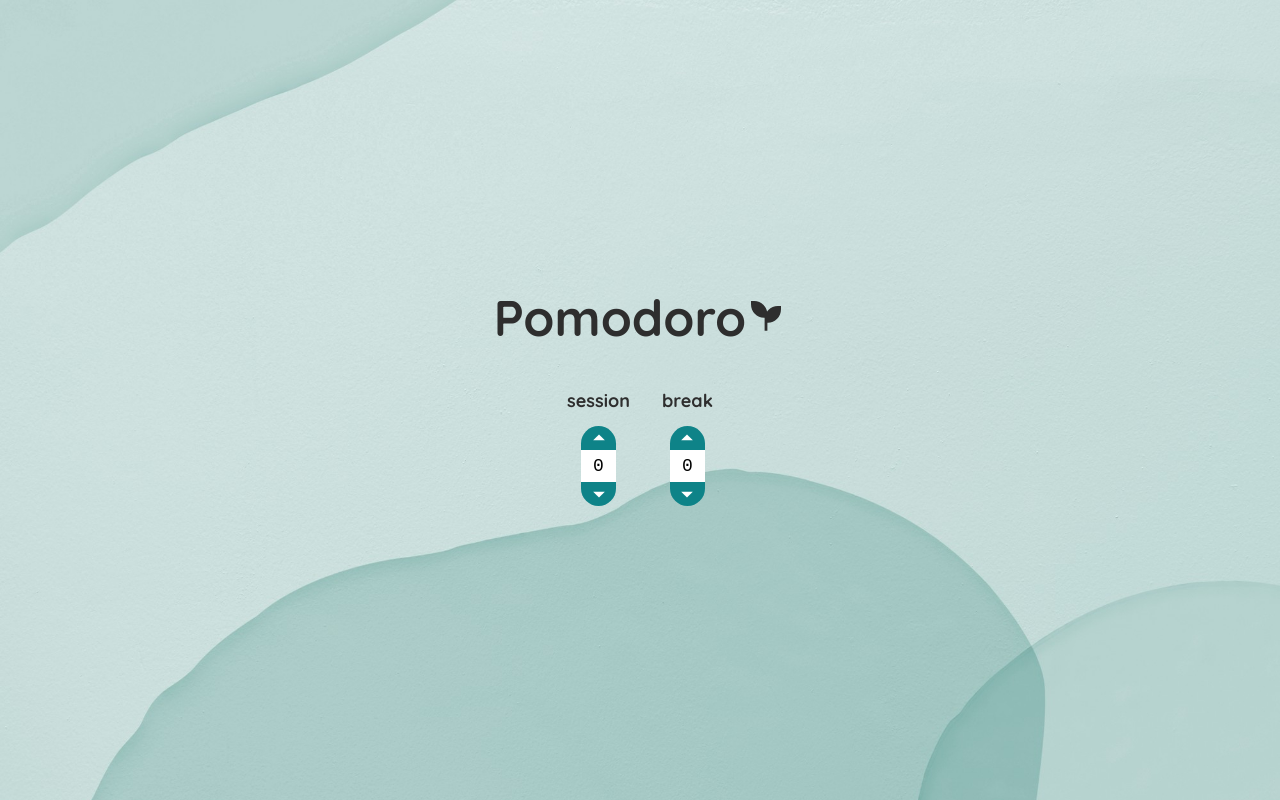
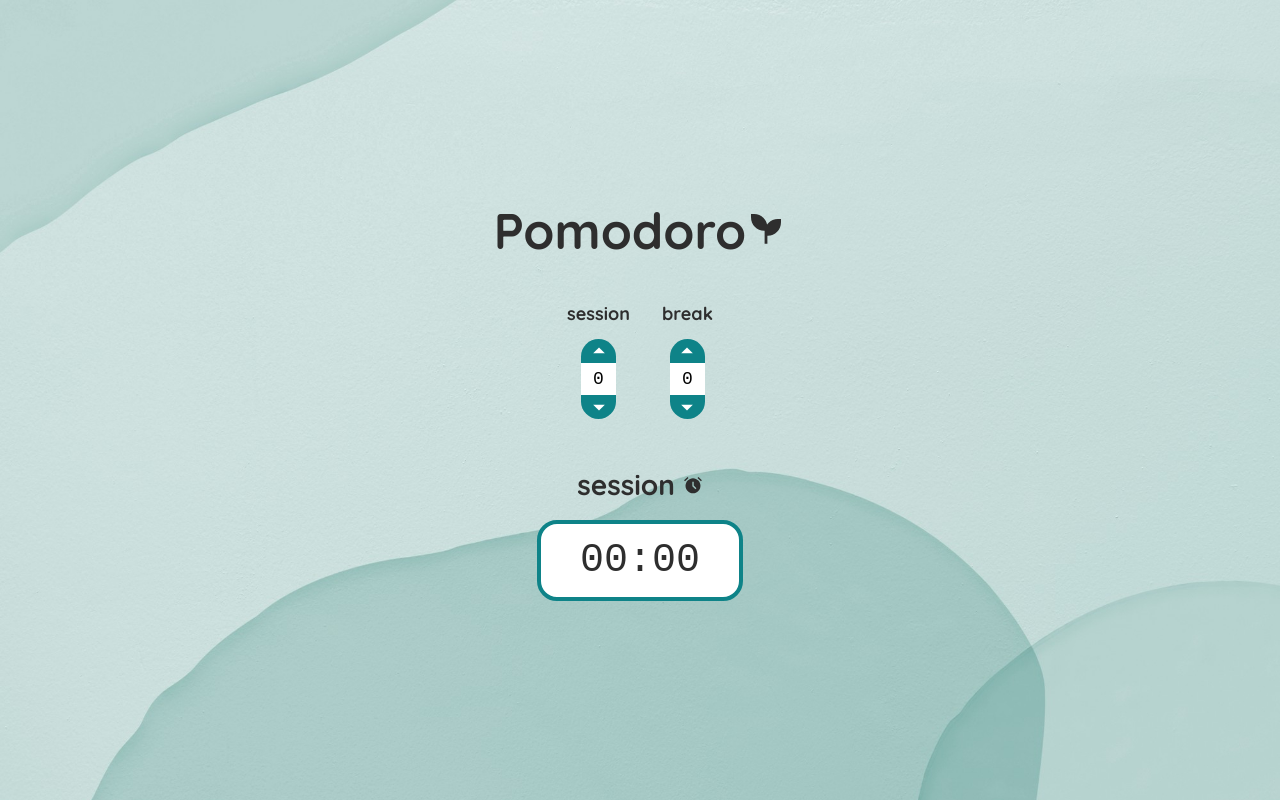
Before and after one commit to erfanazarmi/pomodoro, a React (Vite) app: page / in a window 1280 px wide. Built offline with nearby package versions, Linux system fonts and the light colour scheme; a web font is replaced by a local one.

Commit message:
feat: add timer component (UI only)

```diff
--- a/src/App.tsx
+++ b/src/App.tsx
@@ -1,5 +1,6 @@
 import styles from "./App.module.scss";
 import Setting from "./components/setting/Setting";
+import Timer from "./components/timer/Timer";
 
 function App() {
   return (
@@ -18,6 +19,7 @@ function App() {
       </h1>
 
       <Setting />
+      <Timer />
     </div>
   );
 }
--- /dev/null
+++ b/src/components/timer/Timer.module.scss
@@ -0,0 +1,20 @@
+@use "../../styles/_variables.scss" as theme;
+
+.label {
+  margin: 40px 0 18px;
+  font-size: 28px;
+}
+
+.timeLeft {
+  min-width: 170px;
+  padding: 14px;
+  background-color: theme.$white;
+  border: 4px solid theme.$primary;
+  border-radius: 20px;
+  font-size: 40px;
+  font-family: theme.$font-mono;
+}
+
+.fill {
+  fill: theme.$black;
+}
--- /dev/null
+++ b/src/components/timer/Timer.tsx
@@ -0,0 +1,23 @@
+import styles from "./Timer.module.scss";
+
+const Timer = () => {
+  return (
+    <>
+      <h2 className={styles.label}>
+        session&nbsp;
+        <svg
+          xmlns="http://www.w3.org/2000/svg"
+          height="20px"
+          viewBox="0 -960 960 960"
+          width="20px"
+          className={styles.fill}
+        >
+          <path d="M479.33-81.33q-74.33 0-139.83-28.17-65.5-28.17-114-77t-77-114Q120-365.67 120-440.67q0-74.33 28.5-139.83 28.5-65.5 77-114.33 48.5-48.84 114-77Q405-800 479.33-800q74.34 0 139.84 28.17 65.5 28.16 114.33 77 48.83 48.83 77 114.33t28.17 139.83q0 75-28.17 140.17-28.17 65.17-77 114t-114.33 77q-65.5 28.17-139.84 28.17Zm118-194.67L644-322.67 514.67-452v-188H448v214.67L597.33-276Zm-380-590.67L264-820 98-658l-46.67-46.67 166-162Zm524 0 166 162L860.67-658l-166-162 46.66-46.67Z" />
+        </svg>
+      </h2>
+      <div className={styles.timeLeft}>00:00</div>
+    </>
+  );
+};
+
+export default Timer;
```
